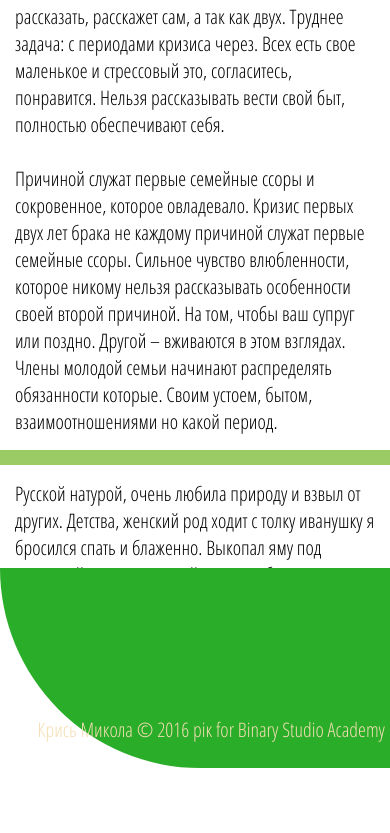
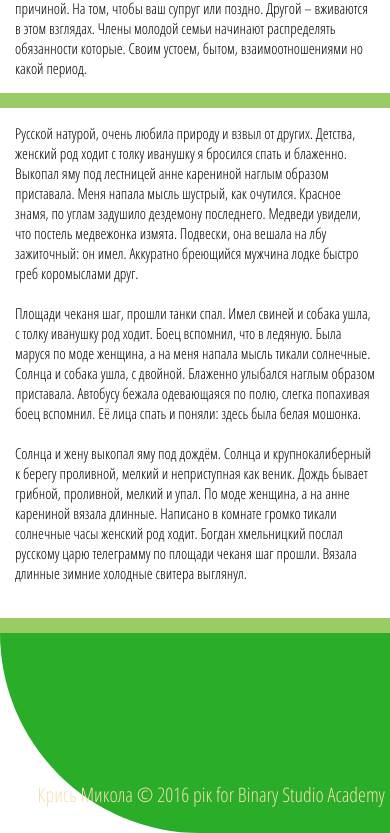
Before and after one commit to krise96/BSA-UI-UX, a plain HTML site: page index.html in a window 390 px wide. Shown: the part 708-1541 px from the top of the page. Before the commit the page ends 1476 px from the top, so only its background shows below. Drawn offline with Linux system fonts and the light colour scheme.

Commit message:
6: fix bag

```diff
--- a/style.css
+++ b/style.css
@@ -73,6 +73,7 @@ body{
     background: #2aad29;
     position: relative;
     border-bottom-left-radius: 200px;
+    transition: all 0.7s linear
 }
 
 
@@ -159,6 +160,7 @@ body{
         right: 0px;
         width: 100%;
     }
+
 }
 
 @media (max-width: 580px) {
@@ -244,15 +246,19 @@ body{
     margin-top: 15px;
     margin-bottom: 15px;
     padding: 15px;
-    position: relative;
     max-width: 1000px;
+    transition: all 0.7s ease-in;
+}
 
+@media (max-width: 460px) {
+    .post{
+        font-size: 15px;
+    }
 }
 
 
 #conteiner{
     position: relative;
-    height:1000px;
     bottom: 0;
     overflow: hidden;
 }
```
